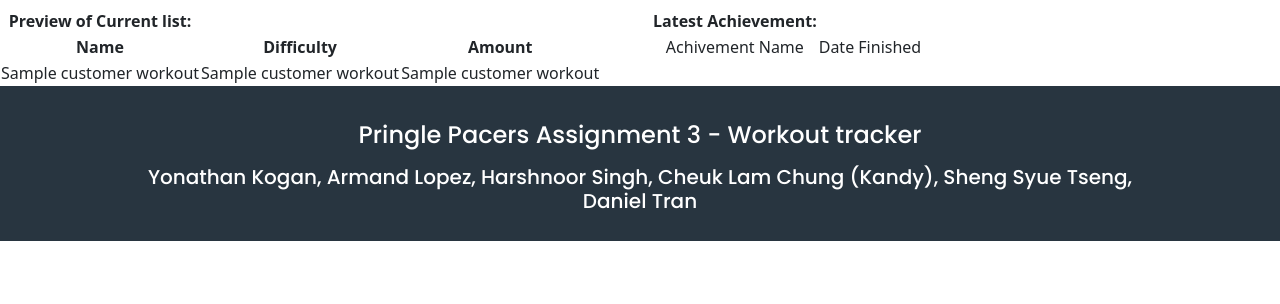
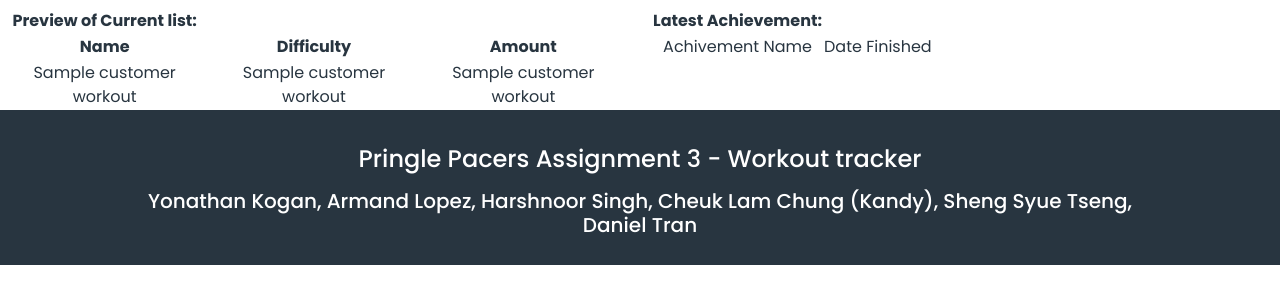
Before and after one commit to Harshnoor-Singh-34/Pringle-Pacers-Workout-Tracker, a Flask app: page / in a window 1280 px wide. Shown: the part 179-483 px from the top of the page. Run offline with Flask 2, Linux system fonts and the light colour scheme; the visitor is signed in with stand-in values (Sample User, id 1); a database or web service that is not in the repository returns one stand-in record (values such as "Sample title"); data that the repository does not hold is empty; some libraries are stand-ins or nearby versions.

Commit message:
index almost done

```diff
--- a/static/css/style.css
+++ b/static/css/style.css
@@ -601,6 +601,19 @@ h2{
 }
 
 
-.content{
+.content1{
+    text-align: center;
+    font-family: 'Poppins', sans-serif;
+    color: #283540;
+}
+
+.content2{
   text-align: center;
+  font-family: 'Poppins', sans-serif;
+  color: #283540;
 }
+
+
+.preview th{
+    text-align: center;
+}
--- a/templates/index.html
+++ b/templates/index.html
@@ -41,7 +41,7 @@
     </div>
 
 
-    <div class="content">
+    <div class="content1">
         <div class="row">
             <div class="col-lg-6">
                 <table>
@@ -73,8 +73,7 @@
 
 
             <div class="col-lg-6">
-                <div>
-                    <table>
+                <table >
                     <tr>
                         <th>Latest Achievement:</th>
                     </tr>
@@ -88,20 +87,21 @@
                     </tr>
                 </table>
             </div>
-            </div>
 
             {% else %}
             <h1 class="welhead">Welcome</h1>
-            <div class="content">
+
+            <div class="content2">
                 <div class="row">
                     <div class="col-lg-6">
                         <h4>Preview of Current list:</h4>
                         <a href="/login">Login to view</a>
                     </div>
-                    <div class="col-lg-6"></div>
+                    <div class="col-lg-6">
                         <h4>Latest Achievement:</h4>
                         <a href="/login">Login to view</a>
                         {% endif %}
+                    </div>
                 </div>
             </div>
         </div>
```
Lines whose indentation alone changed are shown as unchanged.
